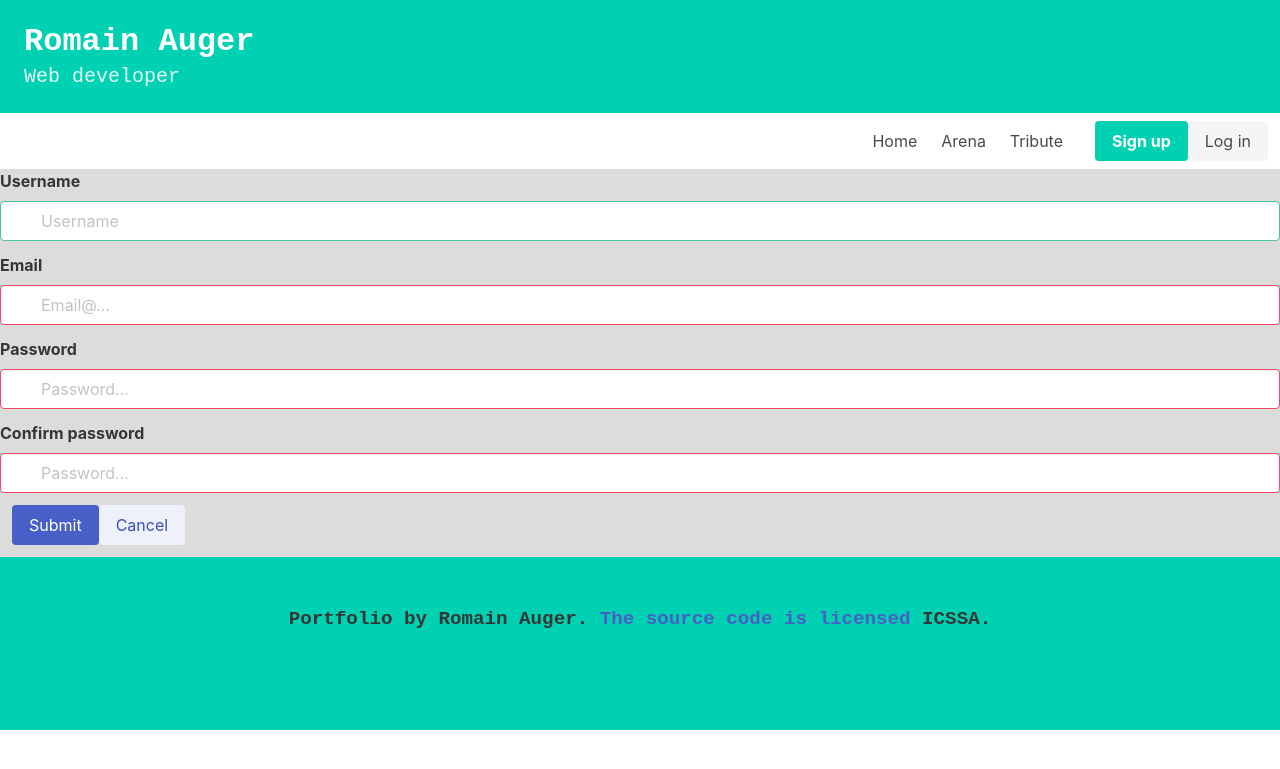
After one commit to RomainAuger7/Portfolio, a PHP site: page /signup.php in a window 1280 px wide. The commit adds this page. Shown: the top 769 px of the page. Run offline with PHP 8.4, Linux system fonts and the light colour scheme.

Commit message:
:sparkles: Add sign up and log in form (not working yet)

```diff
--- a/class/Pokemon.php
+++ b/class/Pokemon.php
@@ -5,7 +5,6 @@ class Pokemon{
     private $name;
     private $type;
     private $health;
-    private $target;
 
     //Constructor
     public function __construct(string $name, string $type, int $health)
--- a/view/arena.php
+++ b/view/arena.php
@@ -9,7 +9,7 @@
         <meta charset="UTF-8"/>
         <meta name="viewport" content="width=device-width, initial-scale=1">
         <link rel="stylesheet" href="../assets/styles/arena.css"/>
-        <title>Portfolio | Romain Auger</title>
+        <title>Arena | Romain Auger</title>
     </head>
     <body>
     <?php include 'components/header.php' ?>
@@ -45,7 +45,7 @@
             </h3>
         </p>
         </br>
-        <button onClick="window.location.reload();">Fight again !!</button>
+        <button class="button is-danger" onClick="window.location.reload();">Fight again !</button>
     <?php include 'components/footer.php' ?>
     </body>
 </html>
--- a/view/components/header.php
+++ b/view/components/header.php
@@ -28,6 +28,18 @@
           <a class="navbar-item" href="../view/tribute.php">Tribute</a>
         </div>
       </div>
+
+      <div class="navbar-end">
+      <div class="navbar-item">
+        <div class="buttons">
+          <a class="button is-primary" href="../view/signup.php">
+            <strong>Sign up</strong>
+          </a>
+          <a class="button is-light" href="../view/login.php">
+            Log in
+          </a>
+        </div>
+      </div>
     </nav>
     </header>
 </html>
--- /dev/null
+++ b/view/signup.php
@@ -0,0 +1,75 @@
+<!DOCTYPE html>
+<html>
+    <head>
+        <meta charset="UTF-8"/>
+        <meta name="viewport" content="width=device-width, initial-scale=1">
+        <link rel="stylesheet" href="../assets/styles/tribute.css"/>
+        <title>Log in | Romain Auger</title>
+    </head>
+    <body>
+    <?php include 'components/header.php' ?>
+
+        <div class="field">
+        <label class="label">Username</label>
+        <div class="control has-icons-left has-icons-right">
+            <input class="input is-success" type="text" placeholder="Username">
+            <span class="icon is-small is-left">
+            <i class="fas fa-user"></i>
+            </span>
+            <span class="icon is-small is-right">
+            <i class="fas fa-check"></i>
+            </span>
+        </div>
+        </div>
+
+        <div class="field">
+        <label class="label">Email</label>
+        <div class="control has-icons-left has-icons-right">
+            <input class="input is-danger" type="email" placeholder="Email@...">
+            <span class="icon is-small is-left">
+            <i class="fas fa-envelope"></i>
+            </span>
+            <span class="icon is-small is-right">
+            <i class="fas fa-exclamation-triangle"></i>
+            </span>
+        </div>
+        </div>
+
+        <div class="field">
+        <label class="label">Password</label>
+        <div class="control has-icons-left has-icons-right">
+            <input class="input is-danger" type="password" placeholder="Password...">
+            <span class="icon is-small is-left">
+            <i class="fas fa-envelope"></i>
+            </span>
+            <span class="icon is-small is-right">
+            <i class="fas fa-exclamation-triangle"></i>
+            </span>
+        </div>
+        </div>
+
+        <div class="field">
+        <label class="label">Confirm password</label>
+        <div class="control has-icons-left has-icons-right">
+            <input class="input is-danger" type="password" placeholder="Password...">
+            <span class="icon is-small is-left">
+            <i class="fas fa-envelope"></i>
+            </span>
+            <span class="icon is-small is-right">
+            <i class="fas fa-exclamation-triangle"></i>
+            </span>
+        </div>
+        </div>
+
+        <div class="field is-grouped">
+        <div class="control">
+            <button class="button is-link">Submit</button>
+        </div>
+        <div class="control">
+            <button class="button is-link is-light">Cancel</button>
+        </div>
+        </div>
+
+    <?php include 'components/footer.php' ?>
+    </body>
+</html>
--- a/view/tribute.php
+++ b/view/tribute.php
@@ -4,7 +4,7 @@
         <meta charset="UTF-8"/>
         <meta name="viewport" content="width=device-width, initial-scale=1">
         <link rel="stylesheet" href="../assets/styles/tribute.css"/>
-        <title>Portfolio | Romain Auger</title>
+        <title>Tribute | Romain Auger</title>
     </head>
     <body>
     <?php include 'components/header.php' ?>
```
Also changed, not shown: view/login.php (added, +44 -0 lines).
